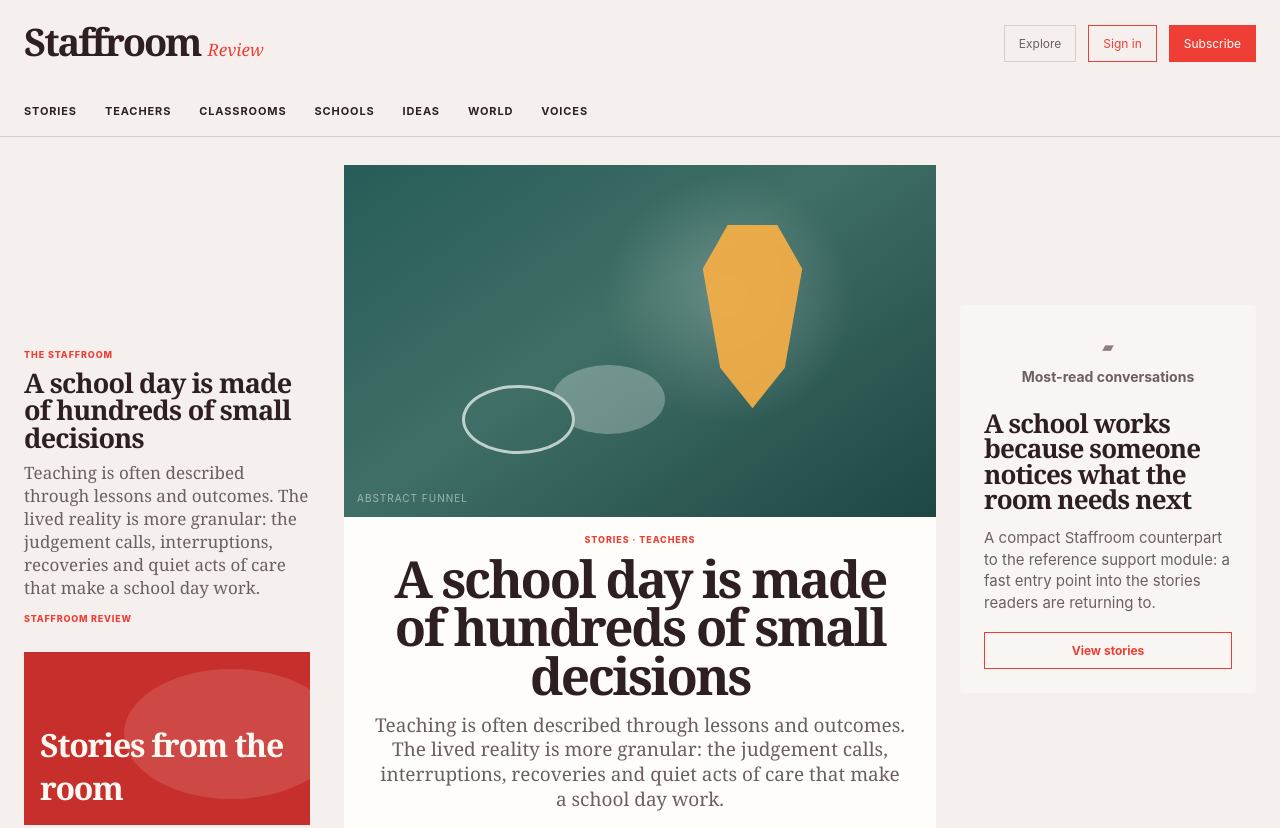
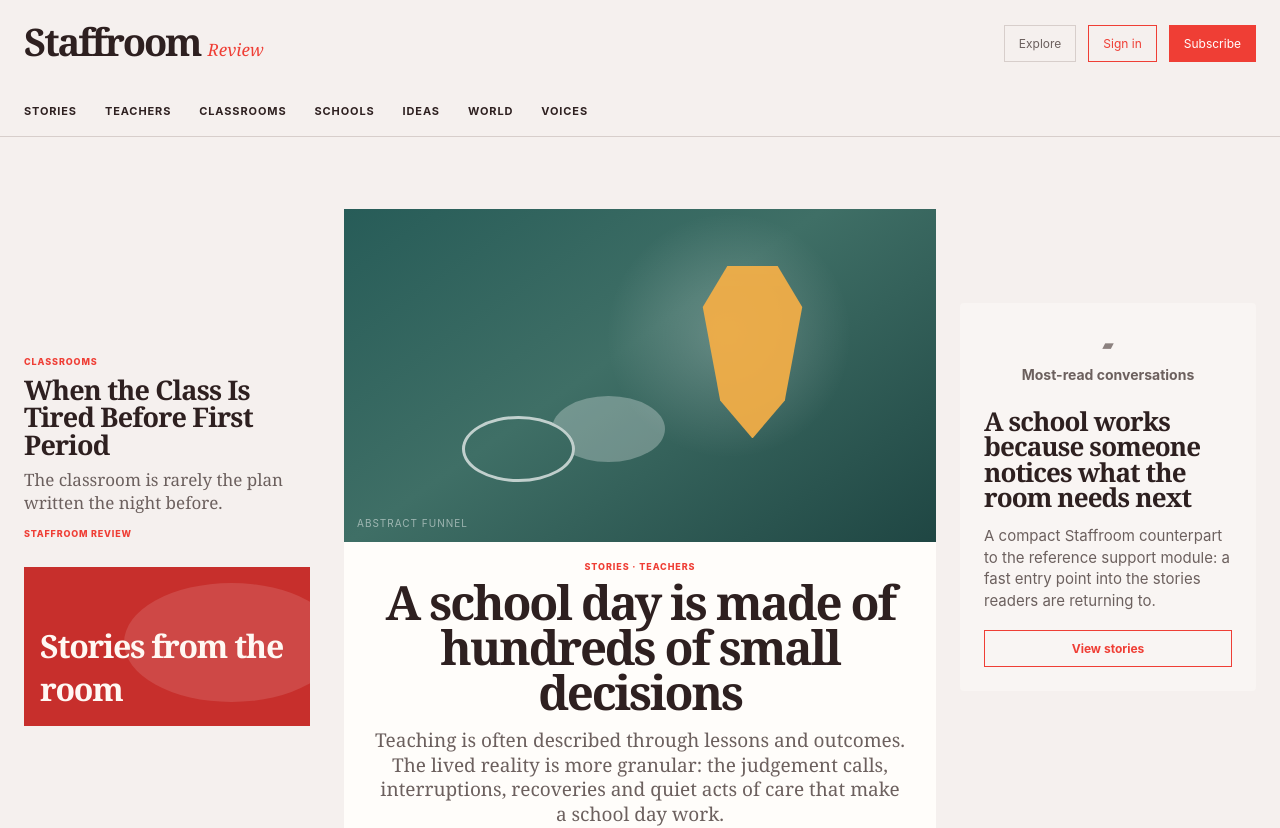
Before and after one commit to staffroom-review/staffroom-website, a Next.js app: page / in a window 1280 px wide. Shown: the top 828 px of the page. Built offline with nearby package versions, Linux system fonts and the light colour scheme.

Commit message:
homepage: fine-tune Section 1 against reference geometry

```diff
--- a/app/globals.css
+++ b/app/globals.css
@@ -120,7 +120,7 @@ img, svg { display: block; max-width: 100%; }
   padding-block: var(--section-y);
 }
 .reference-section--opening {
-  padding-top: 28px;
+  padding-top: 72px;
 }
 .reference-section--dense {
   background: var(--paper-soft);
@@ -136,7 +136,7 @@ img, svg { display: block; max-width: 100%; }
   align-items: start;
 }
 .opening-side {
-  padding-top: 185px;
+  padding-top: 148px;
 }
 .opening-side--left {
   padding-right: 10px;
@@ -145,7 +145,7 @@ img, svg { display: block; max-width: 100%; }
   margin-bottom: 28px;
 }
 .opening-support {
-  padding-top: 140px;
+  padding-top: 94px;
 }
 .support-card {
   background: rgba(255, 253, 250, .32);
@@ -191,7 +191,7 @@ img, svg { display: block; max-width: 100%; }
 
 .side-promotional-art {
   position: relative;
-  aspect-ratio: 1.65;
+  aspect-ratio: 1.8;
   display: flex;
   align-items: end;
   padding: 16px;
@@ -251,10 +251,11 @@ img, svg { display: block; max-width: 100%; }
   line-height: 1.3;
 }
 .opening-feature .feature__body {
-  padding-top: 18px;
+  padding-top: 20px;
 }
 .opening-feature .feature__body h1 {
   max-width: 20ch;
+  font-size: clamp(40px, 3.7vw, 50px);
 }
 
 .art-frame {
@@ -289,7 +290,7 @@ img, svg { display: block; max-width: 100%; }
   letter-spacing: .1em;
 }
 .art-frame--feature {
-  aspect-ratio: 1.68;
+  aspect-ratio: 1.78;
 }
 .art-frame--collection {
   aspect-ratio: 1.65;
--- a/app/page.js
+++ b/app/page.js
@@ -40,9 +40,9 @@ export default function HomePage() {
             <div className="opening-layout">
               <div className="opening-side opening-side--left">
                 <Story
-                  eyebrow="The Staffroom"
-                  title={content.lead.title}
-                  dek={content.lead.dek}
+                  eyebrow="Classrooms"
+                  title={content.classTired.title}
+                  dek={content.classTired.dek}
                   variant="side"
                 />
                 <div className="side-promotional-art" data-art={placeholderArt.storyA}>
```
Also changed, not shown: 1 other file (tests, documents, lock files or other folders).
